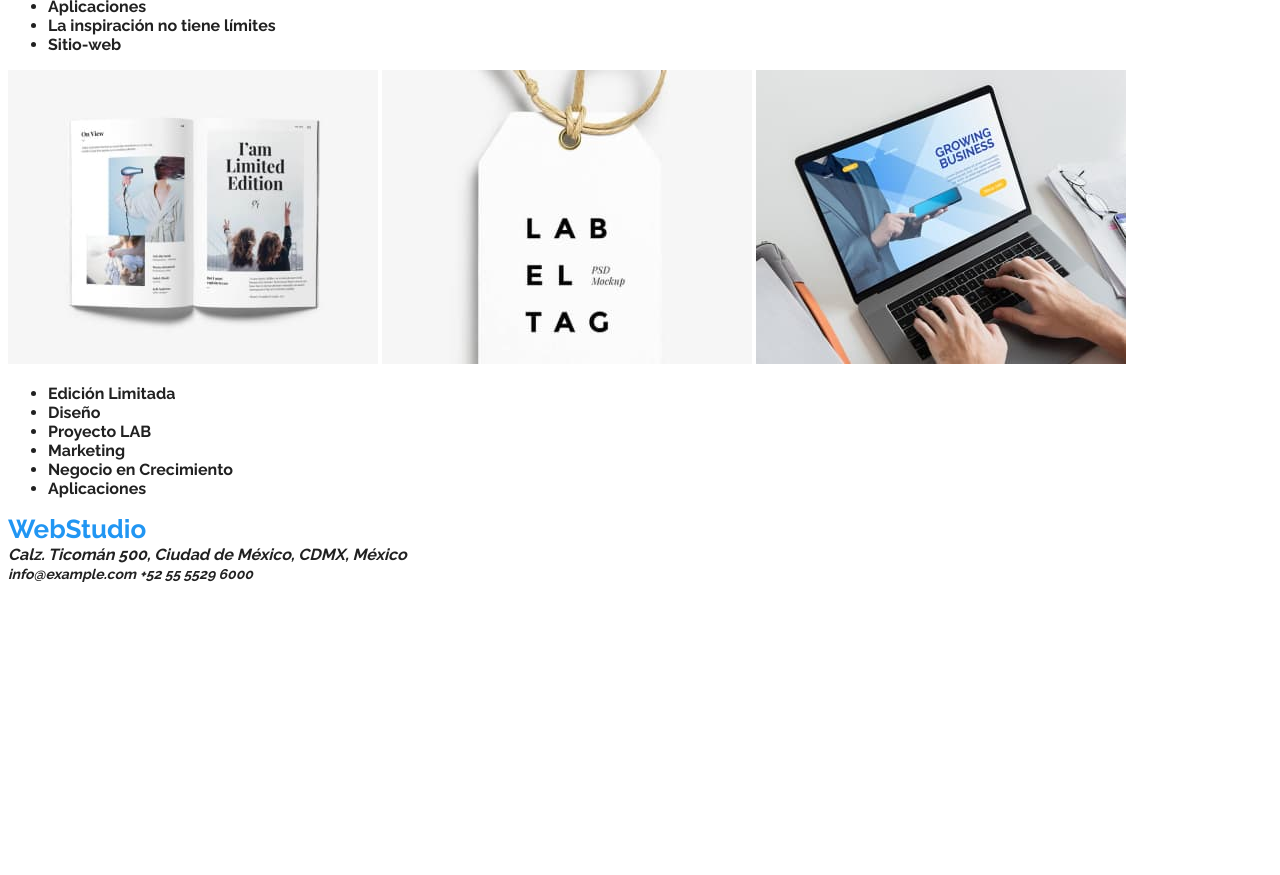
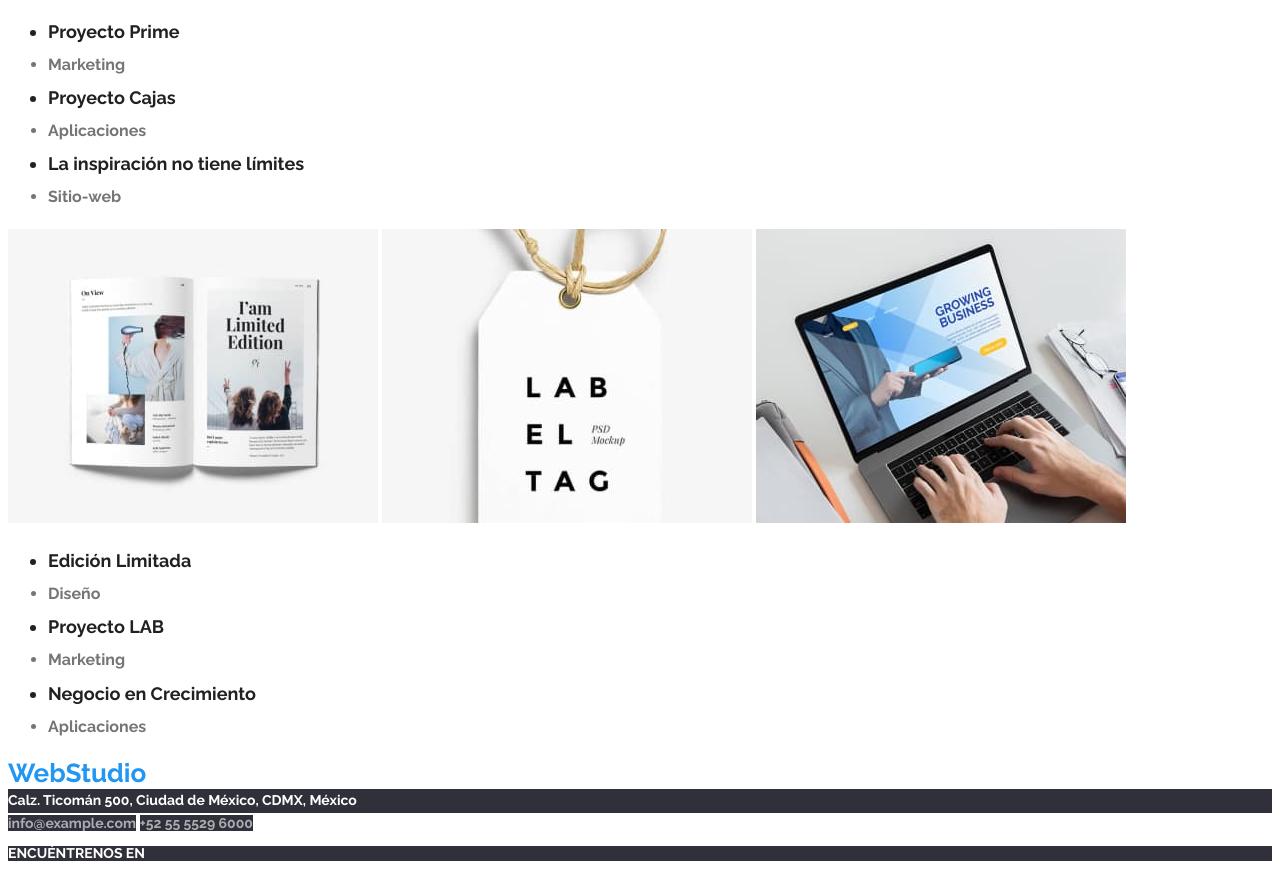
Before and after one commit to LauraBarrigaDI/goit-markup-hw-02, a plain HTML site: page portfolio.html in a window 1280 px wide. Shown: the part 889-1764 px from the top of the page. Before the commit the page ends 1480 px from the top, so only its background shows below. Drawn offline with Linux system fonts and the light colour scheme.

Commit message:
portfolio css

```diff
--- a/css/styles.css
+++ b/css/styles.css
@@ -117,6 +117,7 @@ body{
     font-weight: 500;
     text-decoration: none;
 }
+
 /*--------------------*/
 /*Portfolio*/
 /*--------------------*/
@@ -124,6 +125,7 @@ body{
 /*Contenido único de la página*/
 
 .active-button{
+    font-family: 'Roboto';
     font-size: 16px;
     line-height: 1.6;
     font-weight: 500;
@@ -133,3 +135,28 @@ body{
     background-color: #2196F3;
     cursor: pointer;
 }
+
+/*Secciones*/
+
+.list-title{
+    font-weight: 700;
+    font-size: 18px;
+    line-height: 2;
+}
+
+.list-description{
+    color: #757575 !important;
+    font-size: 16px;
+    line-height: 1.9;
+}
+
+/*Pie de página*/
+
+.social-media{
+    color: #FFFFFF;
+    background-color: #2F303A;
+    font-weight: 700;
+    font-size: 14px;
+    line-height: 1.1;
+    text-transform: uppercase;
+}
--- a/portfolio.html
+++ b/portfolio.html
@@ -57,11 +57,11 @@
           height="294"
         />
         <ul>
-          <li class="title">Tecnoduck</li>
-          <li>Sitio-web</li>
-          <li class="title">Póster de Nueva Orleans vs Estrella Dorada</li>
-          <li class="title">Restaurante Seafood</li>
-          <li>Aplicaciones</li>
+          <li class="list-title">Tecnoduck</li>
+          <li class="list-description">Sitio-web</li>
+          <li class="list-title">Póster de Nueva Orleans vs Estrella Dorada</li>
+          <li class="list-title">Restaurante Seafood</li>
+          <li class="list-description">Aplicaciones</li>
         </ul>
       </section>
 
@@ -85,12 +85,12 @@
           height="294"
         />
         <ul>
-          <li class="title">Proyecto Prime</li>
-          <li>Marketing</li>
-          <li class="title">Proyecto Cajas</li>
-          <li>Aplicaciones</li>
-          <li class="title">La inspiración no tiene límites</li>
-          <li>Sitio-web</li>
+          <li class="list-title">Proyecto Prime</li>
+          <li class="list-description">Marketing</li>
+          <li class="list-title">Proyecto Cajas</li>
+          <li class="list-description">Aplicaciones</li>
+          <li class="list-title">La inspiración no tiene límites</li>
+          <li class="list-description">Sitio-web</li>
         </ul>
       </section>
 
@@ -114,12 +114,12 @@
           height="294"
         />
         <ul>
-          <li class="title">Edición Limitada</li>
-          <li>Diseño</li>
-          <li class="title">Proyecto LAB</li>
-          <li>Marketing</li>
-          <li class="title">Negocio en Crecimiento</li>
-          <li>Aplicaciones</li>
+          <li class="list-title">Edición Limitada</li>
+          <li class="list-description">Diseño</li>
+          <li class="list-title">Proyecto LAB</li>
+          <li class="list-description">Marketing</li>
+          <li class="list-title">Negocio en Crecimiento</li>
+          <li class="list-description">Aplicaciones</li>
         </ul>
       </section>
     </main>
@@ -127,12 +127,16 @@
     <!-- Pie de página -->
     <footer>
       <a class="logo" href="/">WebStudio</a>
-      <address>Calz. Ticomán 500, Ciudad de México, CDMX, México</address>
+      <address class="add">Calz. Ticomán 500, Ciudad de México, CDMX, México</address>
 
       <address>
-        <a class="contact-link" href="mailto:info@example.com">info@example.com</a>
-        <a class="contact-link" href="tel:+525555296000">+52 55 5529 6000</a>
+        <a class="footer-contact-link" href="mailto:info@example.com">info@example.com</a>
+        <a class="footer-contact-link" href="tel:+525555296000">+52 55 5529 6000</a>
       </address>
+
+      <p class="social-media">
+        Encuéntrenos en
+      </p>
     </footer>
   </body>
 </html>
```
Also changed, not shown: index.html (+18 -6 lines).
